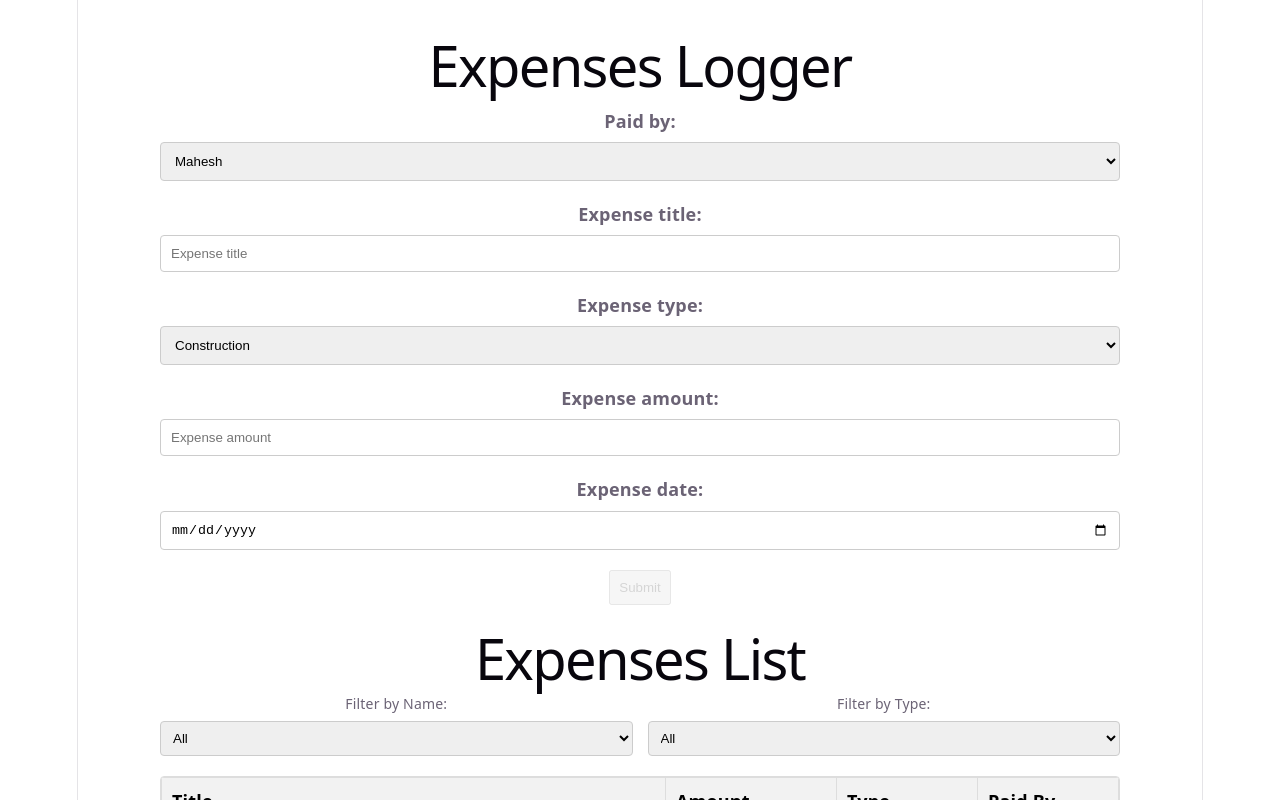
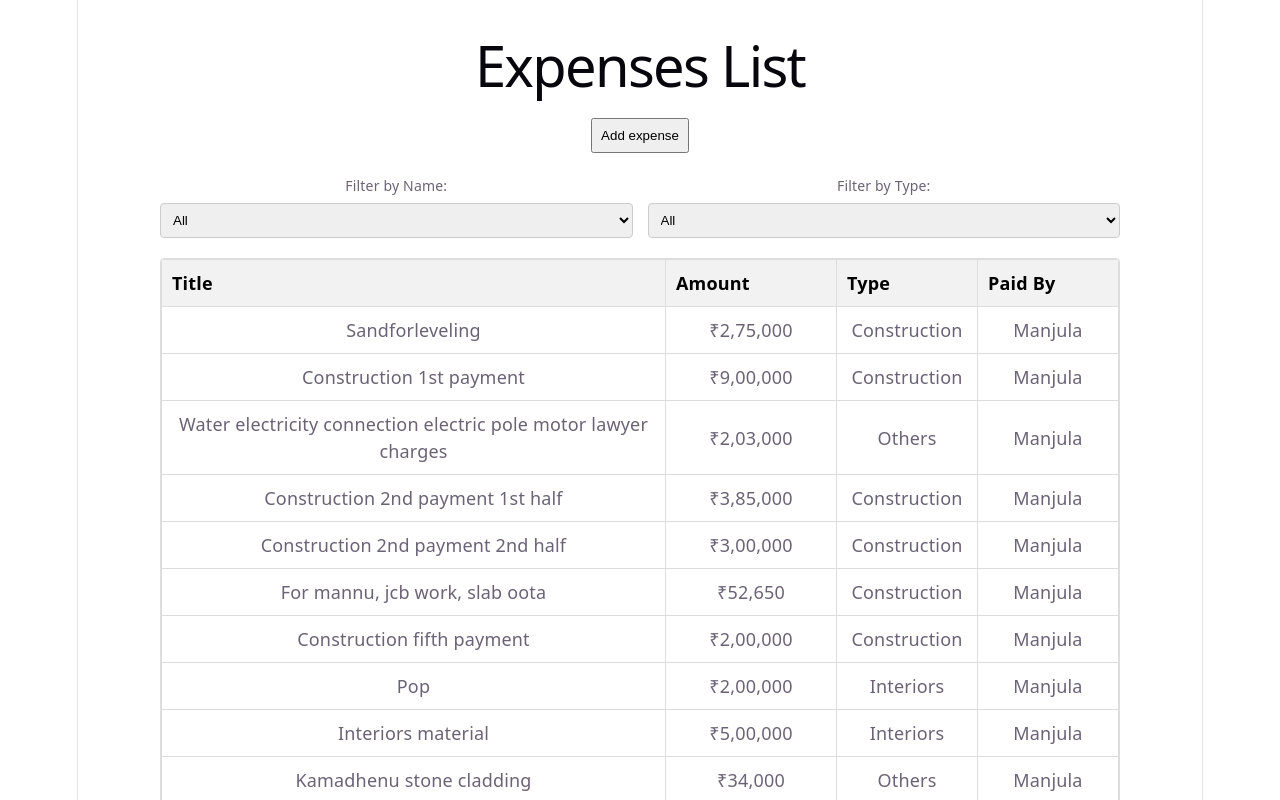
Before and after one commit to maheshs-1996/test-expense-logger, a React (Vite) app: page / in a window 1280 px wide. Shown: the top 800 px of the page. Built offline with nearby package versions, Linux system fonts and the light colour scheme.

Commit message:
refactors

```diff
--- a/src/App.tsx
+++ b/src/App.tsx
@@ -1,5 +1,6 @@
 import { useState, useEffect } from 'react';
 import './App.css';
+import { OLD_EXPENSES } from './state';
 
 type Expense = {
   title: string;
@@ -10,9 +11,9 @@ type Expense = {
 };
 
 const PEERS = [
-  { name: 'Mahesh', id: 'mahesh' },
   { name: 'Manjula', id: 'manjula' },
   { name: 'Mamatha', id: 'mamatha' },
+  { name: 'Mahesh', id: 'mahesh' },
 ];
 
 const EXPENSE_TYPES = [
@@ -45,244 +46,7 @@ function useLocalStorage<T>(
 function App() {
   const [expensesList, setExpensesList] = useLocalStorage<Expense[]>(
     'expenses_data',
-    [
-      // Manjula
-      {
-        title: 'Sandforleveling',
-        type: 'cons',
-        amount: 275000,
-        date: '2024-01-01',
-        paidBy: 'manjula',
-      },
-      {
-        title: 'Construction 1st payment',
-        type: 'cons',
-        amount: 900000,
-        date: '2024-01-01',
-        paidBy: 'manjula',
-      },
-      {
-        title:
-          'Water electricity connection electric pole motor lawyer charges',
-        type: 'othes',
-        amount: 203000,
-        date: '2024-01-01',
-        paidBy: 'manjula',
-      },
-      {
-        title: 'Construction 2nd payment 1st half',
-        type: 'cons',
-        amount: 385000,
-        date: '2024-01-01',
-        paidBy: 'manjula',
-      },
-      {
-        title: 'Construction 2nd payment 2nd half',
-        type: 'cons',
-        amount: 300000,
-        date: '2024-01-01',
-        paidBy: 'manjula',
-      },
-      {
-        title: 'For mannu, jcb work, slab oota',
-        type: 'cons',
-        amount: 52650,
-        date: '2024-01-01',
-        paidBy: 'manjula',
-      },
-      {
-        title: 'Construction fifth payment',
-        type: 'cons',
-        amount: 200000,
-        date: '2024-01-01',
-        paidBy: 'manjula',
-      },
-      {
-        title: 'Pop',
-        type: 'int',
-        amount: 200000,
-        date: '2024-01-01',
-        paidBy: 'manjula',
-      },
-      {
-        title: 'Interiors material',
-        type: 'int',
-        amount: 500000,
-        date: '2024-01-01',
-        paidBy: 'manjula',
-      },
-      {
-        title: 'Kamadhenu stone cladding',
-        type: 'othes',
-        amount: 34000,
-        date: '2024-01-01',
-        paidBy: 'manjula',
-      },
-      {
-        title: 'Construction sixth payment',
-        type: 'cons',
-        amount: 300000,
-        date: '2024-01-01',
-        paidBy: 'manjula',
-      },
-      // Mamatha
-      {
-        title:
-          'Water electricity connection electric pole motor lawyer charges',
-        type: 'othes',
-        amount: 50000,
-        date: '2024-01-01',
-        paidBy: 'mamatha',
-      },
-      {
-        title: 'Construction 2nd payment 1st half',
-        type: 'cons',
-        amount: 115000,
-        date: '2024-01-01',
-        paidBy: 'mamatha',
-      },
-      {
-        title: 'Construction 2nd payment 2nd half',
-        type: 'cons',
-        amount: 200000,
-        date: '2024-01-01',
-        paidBy: 'mamatha',
-      },
-      {
-        title: 'Construction 3rd payment',
-        type: 'cons',
-        amount: 1500000,
-        date: '2024-01-01',
-        paidBy: 'mamatha',
-      },
-      {
-        title: 'Construction fourth payment',
-        type: 'cons',
-        amount: 800000,
-        date: '2024-01-01',
-        paidBy: 'mamatha',
-      },
-      {
-        title: 'Stainless steel window rod and food to labours',
-        type: 'othes',
-        amount: 20000,
-        date: '2024-01-01',
-        paidBy: 'mamatha',
-      },
-      {
-        title: 'Construction fifth payment',
-        type: 'cons',
-        amount: 100000,
-        date: '2024-01-01',
-        paidBy: 'mamatha',
-      },
-      {
-        title: 'Construction sixth payment',
-        type: 'cons',
-        amount: 300000,
-        date: '2024-01-01',
-        paidBy: 'mamatha',
-      },
-      {
-        title: 'Interiors',
-        type: 'int',
-        amount: 200000,
-        date: '2024-01-01',
-        paidBy: 'mamatha',
-      },
-      {
-        title: 'Panchayath 919 paper for electricity',
-        type: 'othes',
-        amount: 24000,
-        date: '2024-01-01',
-        paidBy: 'mamatha',
-      },
-      // Mahesha
-      {
-        title: 'Construction first payment',
-        type: 'cons',
-        amount: 600000,
-        date: '2024-01-01',
-        paidBy: 'mahesh',
-      },
-      {
-        title: 'Construction fourth payment',
-        type: 'cons',
-        amount: 200000,
-        date: '2024-01-01',
-        paidBy: 'mahesh',
-      },
-      {
-        title: 'Construction fifth payment',
-        type: 'cons',
-        amount: 700000,
-        date: '2024-01-01',
-        paidBy: 'mahesh',
-      },
-      {
-        title: 'Interiors material',
-        type: 'int',
-        amount: 200000,
-        date: '2024-01-01',
-        paidBy: 'mahesh',
-      },
-      {
-        title: 'Stone cladding remaining amount',
-        type: 'othes',
-        amount: 40000,
-        date: '2024-01-01',
-        paidBy: 'mahesh',
-      },
-      {
-        title: 'Stone cladding wooden boxing',
-        type: 'othes',
-        amount: 2650,
-        date: '2024-01-01',
-        paidBy: 'mahesh',
-      },
-      {
-        title: 'Interiors',
-        type: 'int',
-        amount: 100000,
-        date: '2024-01-01',
-        paidBy: 'mahesh',
-      },
-      {
-        title: 'Stone cladding transportation',
-        type: 'othes',
-        amount: 3300,
-        date: '2024-01-01',
-        paidBy: 'mahesh',
-      },
-      {
-        title: 'Construction/interiors',
-        type: 'cons',
-        amount: 200000,
-        date: '2024-01-01',
-        paidBy: 'mahesh',
-      },
-      {
-        title: 'Panchayath 919 paper for electricity',
-        type: 'othes',
-        amount: 4000,
-        date: '2024-01-01',
-        paidBy: 'mahesh',
-      },
-      {
-        title: 'Construction',
-        type: 'cons',
-        amount: 500000,
-        date: '2024-01-01',
-        paidBy: 'mahesh',
-      },
-      {
-        title: 'Electricity pole cable and gate cable',
-        type: 'othes',
-        amount: 9000,
-        date: '2024-01-01',
-        paidBy: 'mahesh',
-      },
-    ],
+    OLD_EXPENSES,
   );
 
   const [formValues, setFormValues] = useState<Expense>({
@@ -294,6 +58,8 @@ function App() {
   });
   const [filterName, setFilterName] = useState<string>('all');
   const [filterType, setFilterType] = useState<string>('all');
+
+  const [addView, setAddViewFlag] = useState(false);
 
   const filteredExpenses = expensesList.filter((expense) => {
     const nameMatch = filterName === 'all' || expense.paidBy === filterName;
@@ -346,13 +112,59 @@ function App() {
       }}
     >
       <h1 style={{ marginBottom: '30px', textAlign: 'center' }}>
-        Expenses Logger{' '}
+        {addView ? 'Expenses Logger' : 'Expenses List'}
       </h1>
+      <div>
+        <div
+          style={{
+            display: 'flex',
+            flexDirection: 'column',
+            gap: '20px',
+            marginTop: '40px',
+          }}
+        >
+          {!addView && (
+            <button
+              style={{
+                width: 'fit-content',
+                padding: '8px',
+                margin: 'auto',
+              }}
+              onClick={() => setAddViewFlag(true)}
+            >
+              Add expense
+            </button>
+          )}
+
+          {addView ? (
+            <section id='add-expense'>
+              <button
+                style={{
+                  width: 'fit-content',
+                  padding: '8px',
+                  margin: 'auto',
+                  marginBottom: "30px"
+                }}
+                type='button'
+                onClick={() => setAddViewFlag(false)}
+              >
+                Go back
+              </button>
               <form
                 onSubmit={handleSubmit}
-        style={{ display: 'flex', flexDirection: 'column', gap: '20px' }}
+                style={{
+                  display: 'flex',
+                  flexDirection: 'column',
+                  gap: '20px',
+                }}
               >
-        <div style={{ display: 'flex', flexDirection: 'column', gap: '8px' }}>
+                <div
+                  style={{
+                    display: 'flex',
+                    flexDirection: 'column',
+                    gap: '8px',
+                  }}
+                >
                   <label style={{ fontWeight: 'bold' }}>Paid by: </label>
                   <select
                     name='paidBy'
@@ -373,7 +185,13 @@ function App() {
                     ))}
                   </select>
                 </div>
-        <div style={{ display: 'flex', flexDirection: 'column', gap: '8px' }}>
+                <div
+                  style={{
+                    display: 'flex',
+                    flexDirection: 'column',
+                    gap: '8px',
+                  }}
+                >
                   <label style={{ fontWeight: 'bold' }}>Expense title: </label>
                   <input
                     name='title'
@@ -392,7 +210,13 @@ function App() {
                   />
                 </div>
 
-        <div style={{ display: 'flex', flexDirection: 'column', gap: '8px' }}>
+                <div
+                  style={{
+                    display: 'flex',
+                    flexDirection: 'column',
+                    gap: '8px',
+                  }}
+                >
                   <label style={{ fontWeight: 'bold' }}>Expense type: </label>
                   <select
                     name='type'
@@ -414,7 +238,13 @@ function App() {
                   </select>
                 </div>
 
-        <div style={{ display: 'flex', flexDirection: 'column', gap: '8px' }}>
+                <div
+                  style={{
+                    display: 'flex',
+                    flexDirection: 'column',
+                    gap: '8px',
+                  }}
+                >
                   <label style={{ fontWeight: 'bold' }}>Expense amount: </label>
                   <input
                     name='amount'
@@ -433,7 +263,13 @@ function App() {
                   />
                 </div>
 
-        <div style={{ display: 'flex', flexDirection: 'column', gap: '8px' }}>
+                <div
+                  style={{
+                    display: 'flex',
+                    flexDirection: 'column',
+                    gap: '8px',
+                  }}
+                >
                   <label style={{ fontWeight: 'bold' }}>Expense date: </label>
                   <input
                     name='date'
@@ -451,6 +287,7 @@ function App() {
                   />
                 </div>
 
+                <div>
                   <button
                     style={{
                       width: 'fit-content',
@@ -463,18 +300,11 @@ function App() {
                   >
                     Submit
                   </button>
+                </div>
               </form>
-
-      <div>
-        <div
-          style={{
-            display: 'flex',
-            flexDirection: 'column',
-            gap: '20px',
-            marginTop: '40px',
-          }}
-        >
-          <h1 style={{ margin: 0 }}>Expenses List</h1>
+            </section>
+          ) : (
+            <section id='expenses-list'>
               <div style={{ display: 'flex', gap: '15px', flexWrap: 'wrap' }}>
                 <div style={{ flex: '1 1 150px' }}>
                   <label
@@ -535,7 +365,6 @@ function App() {
                   </select>
                 </div>
               </div>
-        </div>
 
               <div
                 style={{
@@ -559,7 +388,7 @@ function App() {
                           border: '1px solid #ddd',
                           textAlign: 'left',
                           padding: '10px',
-                    color: "black"
+                          color: 'black',
                         }}
                       >
                         Title
@@ -570,7 +399,7 @@ function App() {
                           textAlign: 'left',
                           padding: '10px',
                           width: '150px',
-                    color: "black"
+                          color: 'black',
                         }}
                       >
                         Amount
@@ -581,7 +410,7 @@ function App() {
                           textAlign: 'left',
                           padding: '10px',
                           width: '120px',
-                    color: "black"
+                          color: 'black',
                         }}
                       >
                         Type
@@ -592,7 +421,7 @@ function App() {
                           textAlign: 'left',
                           padding: '10px',
                           width: '120px',
-                    color: "black"
+                          color: 'black',
                         }}
                       >
                         Paid By
@@ -611,21 +440,29 @@ function App() {
                         >
                           {expense.title}
                         </td>
-                  <td style={{ border: '1px solid #ddd', padding: '10px' }}>
+                        <td
+                          style={{ border: '1px solid #ddd', padding: '10px' }}
+                        >
                           ₹{expense.amount.toLocaleString('en-IN')}
                         </td>
-                  <td style={{ border: '1px solid #ddd', padding: '10px' }}>
-                    {EXPENSE_TYPES.find((t) => t.id === expense.type)?.title ||
-                      expense.type}
+                        <td
+                          style={{ border: '1px solid #ddd', padding: '10px' }}
+                        >
+                          {EXPENSE_TYPES.find((t) => t.id === expense.type)
+                            ?.title || expense.type}
                         </td>
-                  <td style={{ border: '1px solid #ddd', padding: '10px' }}>
+                        <td
+                          style={{ border: '1px solid #ddd', padding: '10px' }}
+                        >
                           {PEERS.find((p) => p.id === expense.paidBy)?.name ||
                             expense.paidBy}
                         </td>
                       </tr>
                     ))}
                   </tbody>
-            <tfoot style={{ fontWeight: 'bold', backgroundColor: '#f2f2f2' }}>
+                  <tfoot
+                    style={{ fontWeight: 'bold', backgroundColor: '#f2f2f2' }}
+                  >
                     <tr>
                       <td
                         style={{
@@ -658,6 +495,9 @@ function App() {
                   </tfoot>
                 </table>
               </div>
+            </section>
+          )}
+        </div>
       </div>
     </div>
   );
--- /dev/null
+++ b/src/state.ts
@@ -0,0 +1,238 @@
+export const OLD_EXPENSES = [
+  // Manjula
+  {
+    title: 'Sandforleveling',
+    type: 'cons',
+    amount: 275000,
+    date: '2024-01-01',
+    paidBy: 'manjula',
+  },
+  {
+    title: 'Construction 1st payment',
+    type: 'cons',
+    amount: 900000,
+    date: '2024-01-01',
+    paidBy: 'manjula',
+  },
+  {
+    title: 'Water electricity connection electric pole motor lawyer charges',
+    type: 'othes',
+    amount: 203000,
+    date: '2024-01-01',
+    paidBy: 'manjula',
+  },
+  {
+    title: 'Construction 2nd payment 1st half',
+    type: 'cons',
+    amount: 385000,
+    date: '2024-01-01',
+    paidBy: 'manjula',
+  },
+  {
+    title: 'Construction 2nd payment 2nd half',
+    type: 'cons',
+    amount: 300000,
+    date: '2024-01-01',
+    paidBy: 'manjula',
+  },
+  {
+    title: 'For mannu, jcb work, slab oota',
+    type: 'cons',
+    amount: 52650,
+    date: '2024-01-01',
+    paidBy: 'manjula',
+  },
+  {
+    title: 'Construction fifth payment',
+    type: 'cons',
+    amount: 200000,
+    date: '2024-01-01',
+    paidBy: 'manjula',
+  },
+  {
+    title: 'Pop',
+    type: 'int',
+    amount: 200000,
+    date: '2024-01-01',
+    paidBy: 'manjula',
+  },
+  {
+    title: 'Interiors material',
+    type: 'int',
+    amount: 500000,
+    date: '2024-01-01',
+    paidBy: 'manjula',
+  },
+  {
+    title: 'Kamadhenu stone cladding',
+    type: 'othes',
+    amount: 34000,
+    date: '2024-01-01',
+    paidBy: 'manjula',
+  },
+  {
+    title: 'Construction sixth payment',
+    type: 'cons',
+    amount: 300000,
+    date: '2024-01-01',
+    paidBy: 'manjula',
+  },
+  // Mamatha
+  {
+    title: 'Water electricity connection electric pole motor lawyer charges',
+    type: 'othes',
+    amount: 50000,
+    date: '2024-01-01',
+    paidBy: 'mamatha',
+  },
+  {
+    title: 'Construction 2nd payment 1st half',
+    type: 'cons',
+    amount: 115000,
+    date: '2024-01-01',
+    paidBy: 'mamatha',
+  },
+  {
+    title: 'Construction 2nd payment 2nd half',
+    type: 'cons',
+    amount: 200000,
+    date: '2024-01-01',
+    paidBy: 'mamatha',
+  },
+  {
+    title: 'Construction 3rd payment',
+    type: 'cons',
+    amount: 1500000,
+    date: '2024-01-01',
+    paidBy: 'mamatha',
+  },
+  {
+    title: 'Construction fourth payment',
+    type: 'cons',
+    amount: 800000,
+    date: '2024-01-01',
+    paidBy: 'mamatha',
+  },
+  {
+    title: 'Stainless steel window rod and food to labours',
+    type: 'othes',
+    amount: 20000,
+    date: '2024-01-01',
+    paidBy: 'mamatha',
+  },
+  {
+    title: 'Construction fifth payment',
+    type: 'cons',
+    amount: 100000,
+    date: '2024-01-01',
+    paidBy: 'mamatha',
+  },
+  {
+    title: 'Construction sixth payment',
+    type: 'cons',
+    amount: 300000,
+    date: '2024-01-01',
+    paidBy: 'mamatha',
+  },
+  {
+    title: 'Interiors',
+    type: 'int',
+    amount: 200000,
+    date: '2024-01-01',
+    paidBy: 'mamatha',
+  },
+  {
+    title: 'Panchayath 919 paper for electricity',
+    type: 'othes',
+    amount: 24000,
+    date: '2024-01-01',
+    paidBy: 'mamatha',
+  },
+  // Mahesha
+  {
+    title: 'Construction first payment',
+    type: 'cons',
+    amount: 600000,
+    date: '2024-01-01',
+    paidBy: 'mahesh',
+  },
+  {
+    title: 'Construction fourth payment',
+    type: 'cons',
+    amount: 200000,
+    date: '2024-01-01',
+    paidBy: 'mahesh',
+  },
+  {
+    title: 'Construction fifth payment',
+    type: 'cons',
+    amount: 700000,
+    date: '2024-01-01',
+    paidBy: 'mahesh',
+  },
+  {
+    title: 'Interiors material',
+    type: 'int',
+    amount: 200000,
+    date: '2024-01-01',
+    paidBy: 'mahesh',
+  },
+  {
+    title: 'Stone cladding remaining amount',
+    type: 'othes',
+    amount: 40000,
+    date: '2024-01-01',
+    paidBy: 'mahesh',
+  },
+  {
+    title: 'Stone cladding wooden boxing',
+    type: 'othes',
+    amount: 2650,
+    date: '2024-01-01',
+    paidBy: 'mahesh',
+  },
+  {
+    title: 'Interiors',
+    type: 'int',
+    amount: 100000,
+    date: '2024-01-01',
+    paidBy: 'mahesh',
+  },
+  {
+    title: 'Stone cladding transportation',
+    type: 'othes',
+    amount: 3300,
+    date: '2024-01-01',
+    paidBy: 'mahesh',
+  },
+  {
+    title: 'Construction/interiors',
+    type: 'cons',
+    amount: 200000,
+    date: '2024-01-01',
+    paidBy: 'mahesh',
+  },
+  {
+    title: 'Panchayath 919 paper for electricity',
+    type: 'othes',
+    amount: 4000,
+    date: '2024-01-01',
+    paidBy: 'mahesh',
+  },
+  {
+    title: 'Construction',
+    type: 'cons',
+    amount: 500000,
+    date: '2024-01-01',
+    paidBy: 'mahesh',
+  },
+  {
+    title: 'Electricity pole cable and gate cable',
+    type: 'othes',
+    amount: 9000,
+    date: '2024-01-01',
+    paidBy: 'mahesh',
+  },
+];
+
+// as of 26th May 2026
```
Lines whose indentation alone changed are shown as unchanged.
